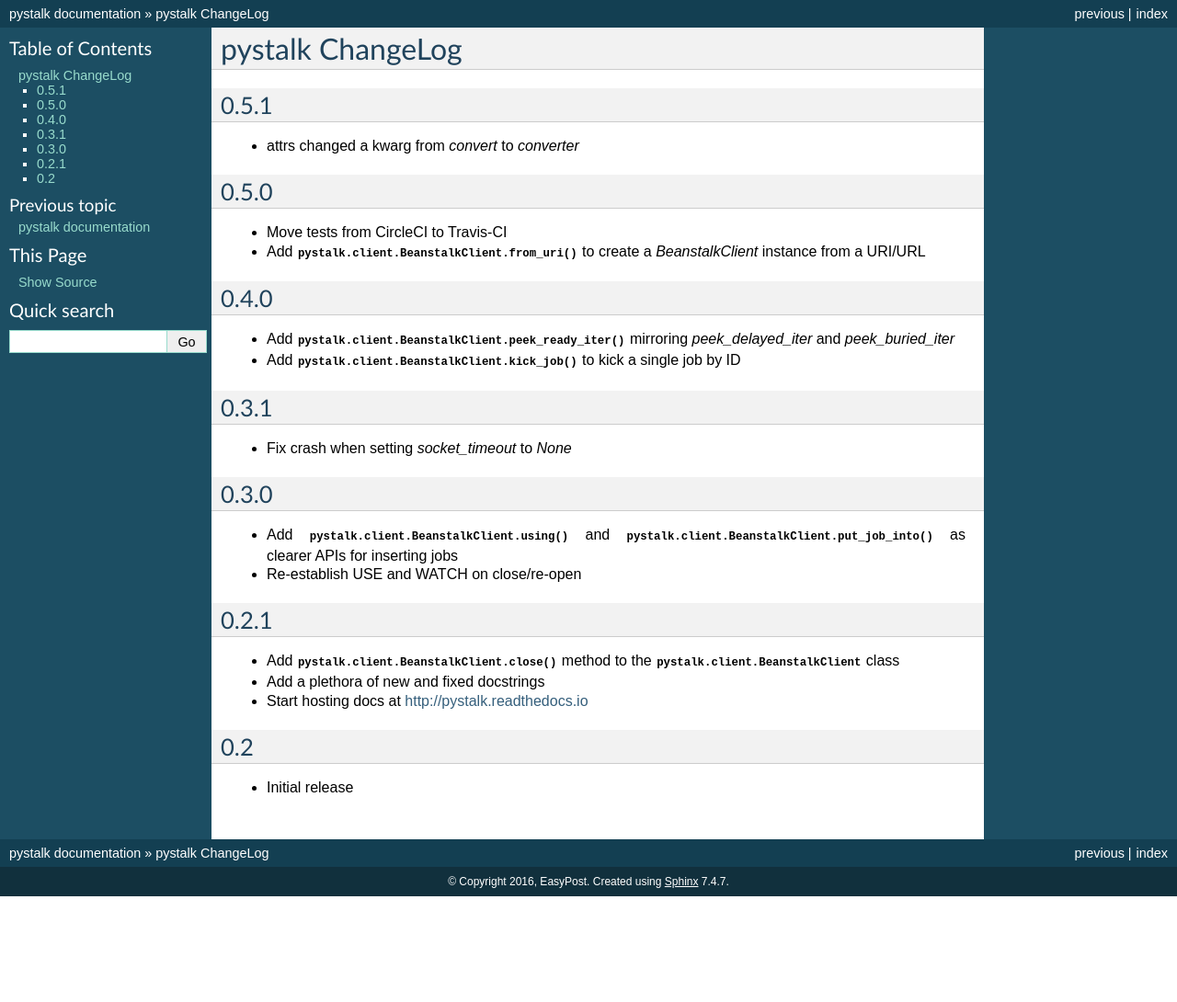
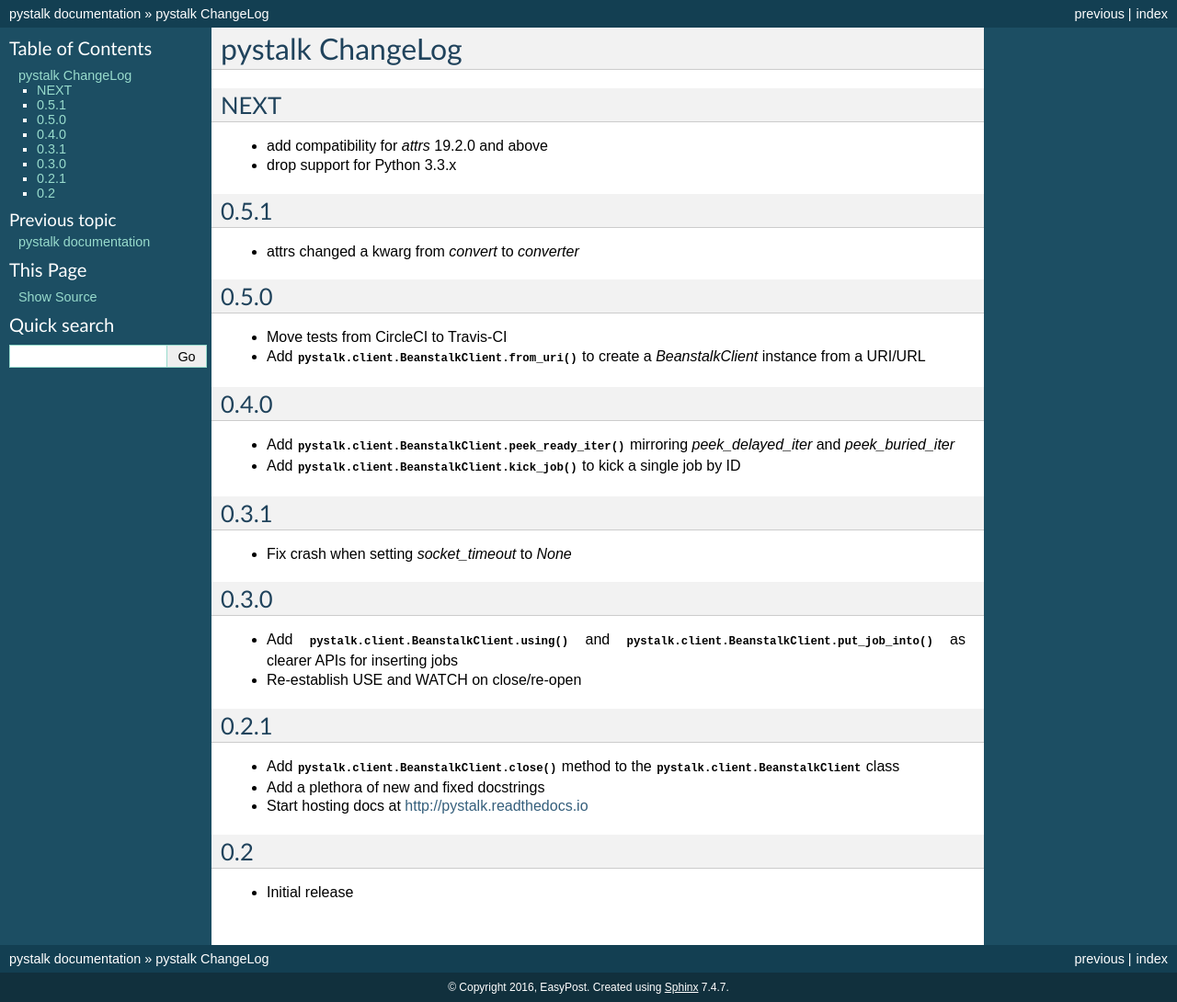
Before and after one commit to EasyPost/pystalk, a Sphinx documentation site: the page built from docs/source/CHANGES.rst, in a window 1280 px wide. Shown: the whole page at 92% size. Built offline with Sphinx 7.4.7, drawn with Linux system fonts in a browser that asks for light colours; before the commit the page ends 975 px from its top, so only the background shows below that.

Commit message:
add CHANGES entries

```diff
--- a/docs/source/CHANGES.rst
+++ b/docs/source/CHANGES.rst
@@ -1,6 +1,12 @@
 #################
 pystalk ChangeLog
 #################
+
+====
+NEXT
+====
+* add compatibility for `attrs` 19.2.0 and above
+* drop support for Python 3.3.x
 
 =====
 0.5.1
```
